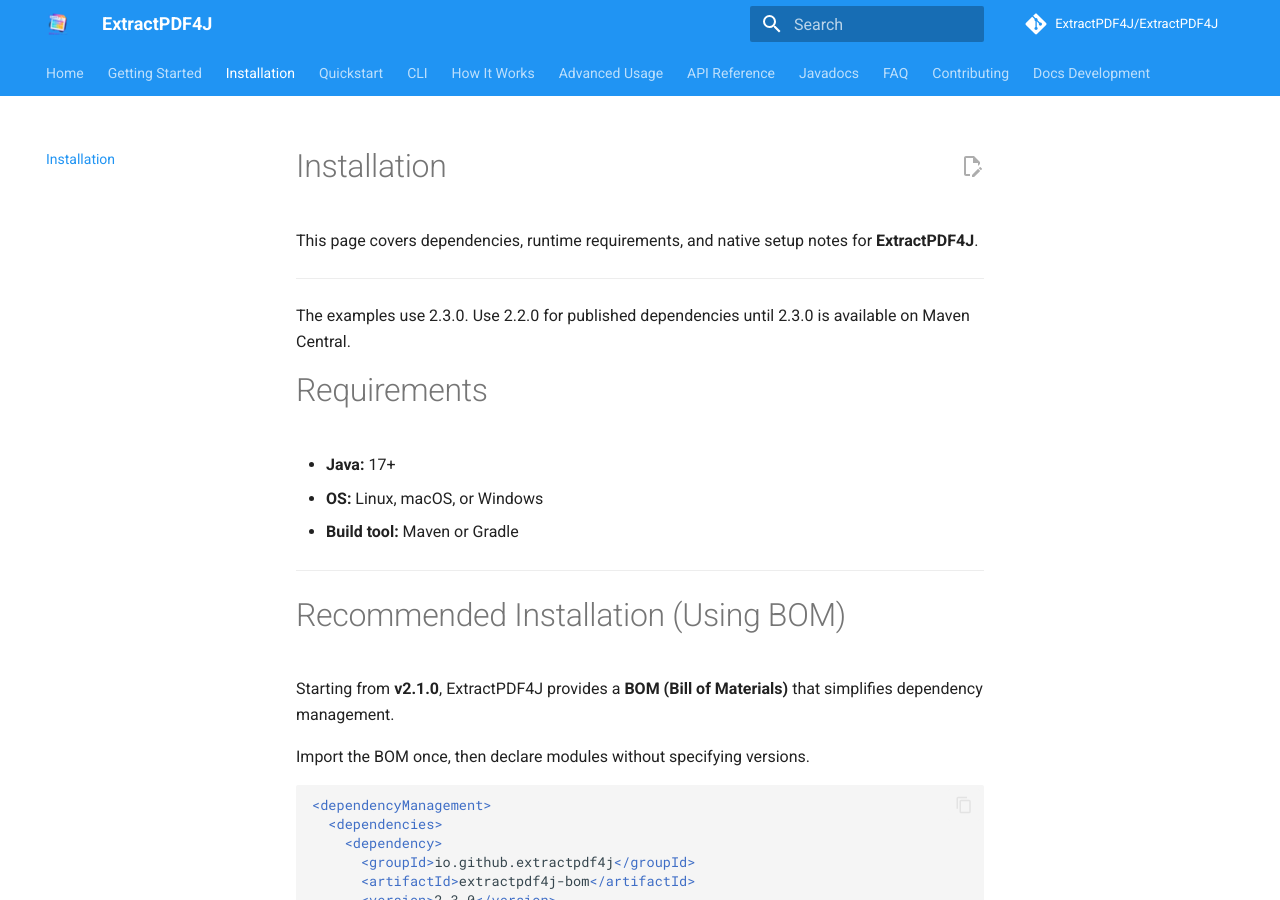
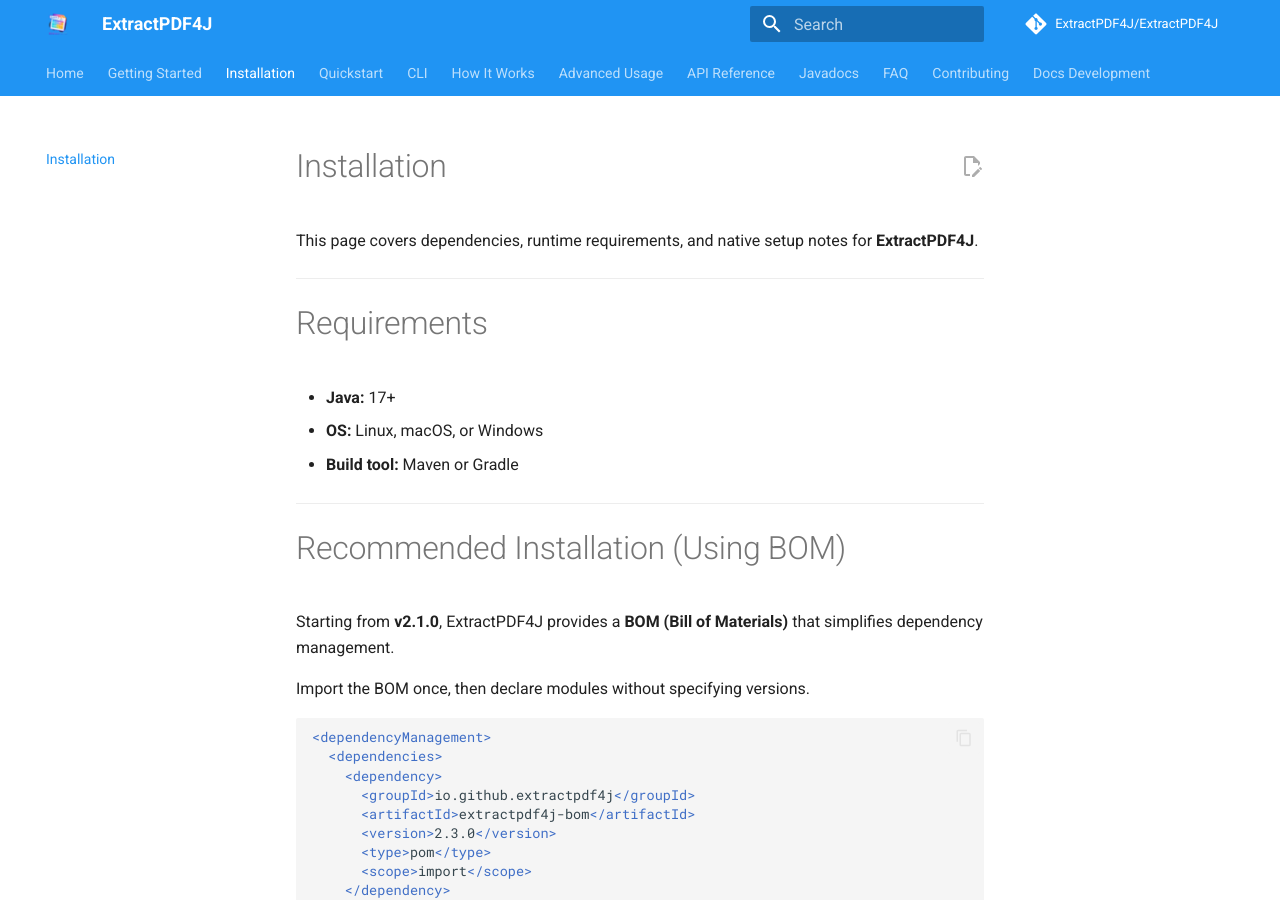
Before and after one commit to ExtractPDF4J/ExtractPDF4J, an MkDocs documentation site: the page built from docs/installation.md, in a window 1280 px wide and 900 px high. Built offline with MkDocs 1.6.1 and Material for MkDocs 9.7.7, drawn with Linux system fonts in a browser that asks for light colours; comment, search, counter and statistics services are not loaded.

Commit message:
docs: update installation for the 2.3.0 release (#127)

```diff
--- a/docs/installation.md
+++ b/docs/installation.md
@@ -3,8 +3,6 @@
 This page covers dependencies, runtime requirements, and native setup notes for **ExtractPDF4J**.
 
 ---
-
-The examples use 2.3.0. Use 2.2.0 for published dependencies until 2.3.0 is available on Maven Central.
 
 # Requirements
 
```
Also changed, not shown: README.md (+1 -1 lines).
